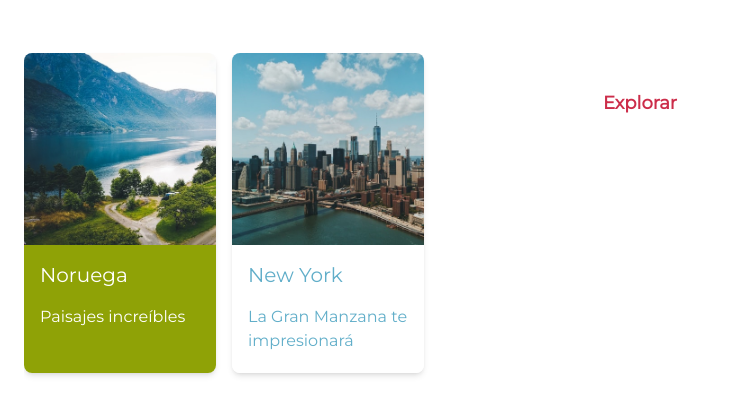
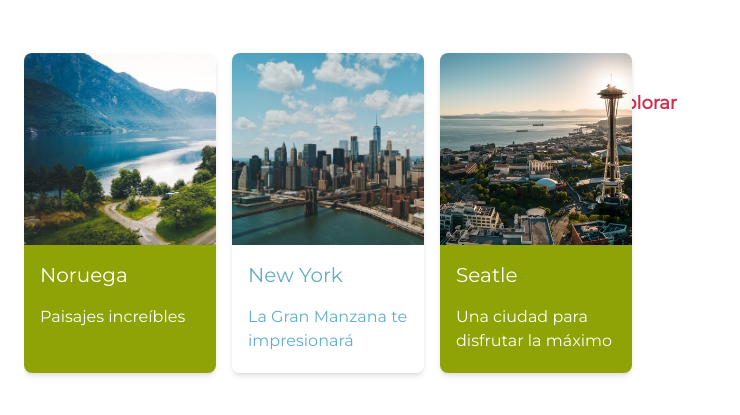
Before and after one commit to chriscodex/tailwindCSS-introduction, a website: page public/index.html in a window 1280 px wide. Shown: the part 363-778 px from the top of the page, without its empty margins (0-740 px from the left). Drawn offline with Linux system fonts and the light colour scheme.

Commit message:
Seatle card created

```diff
--- a/public/index.html
+++ b/public/index.html
@@ -55,6 +55,14 @@
               <p class="text-terciary text-md px-4">La Gran Manzana te impresionará</p>
             </div>
           </div>
+          <!-- Card 3 -->
+          <div class="Card">
+            <div class="w-full h-3/5 rounded-t-lg bg-seattle bg-cover"></div>
+            <div class="w-full h-2/5 bg-secondary rounded-b-lg">
+              <p class="text-white text-bold text-xl px-4 py-4">Seatle</p>
+              <p class="text-white text-md px-4">Una ciudad para disfrutar la máximo</p>
+            </div>
+          </div>
         </div>
       </div>
 </body>
```
